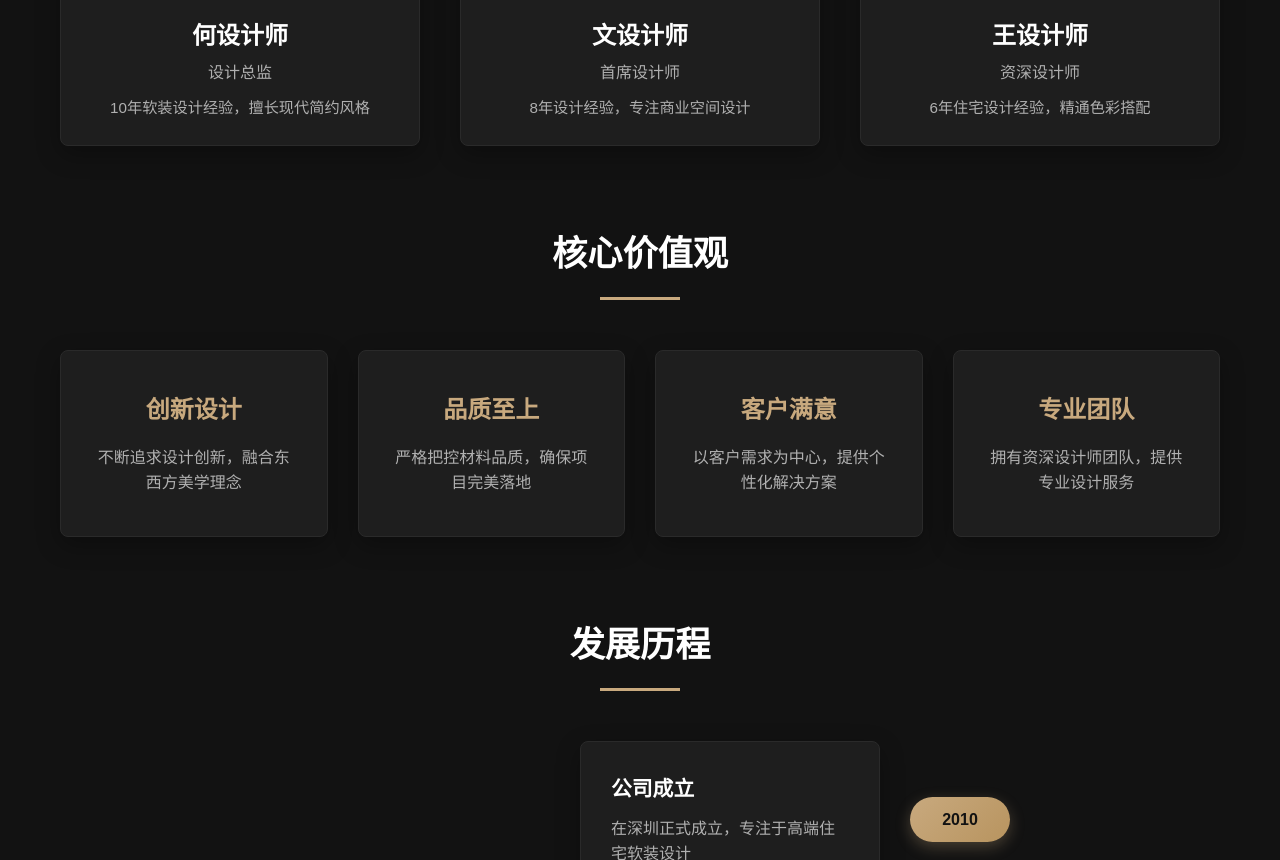
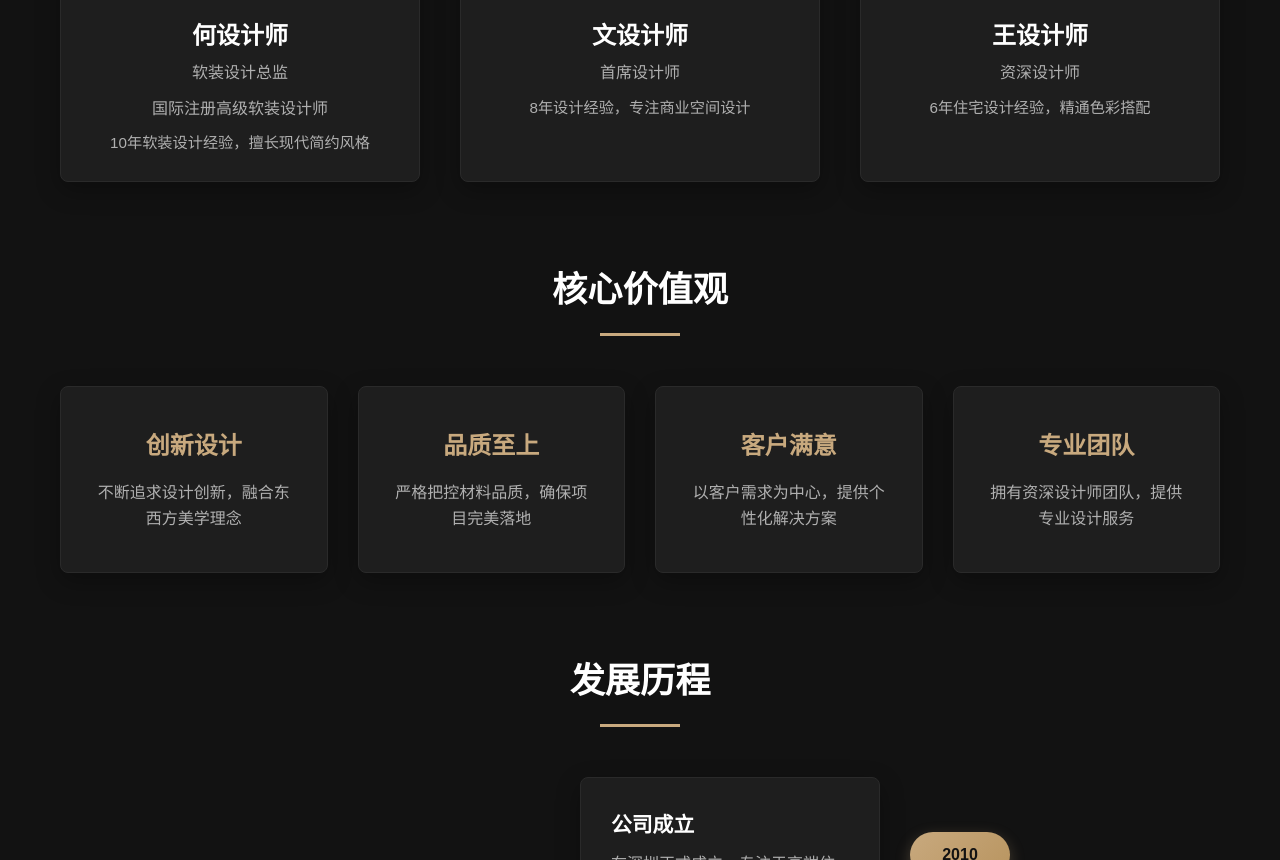
Before and after one commit to szgmrz/web, a plain HTML site: page about.html in a window 1280 px wide. Shown: the part 1187-2047 px from the top of the page. Drawn offline with Linux system fonts and the light colour scheme.

Commit message:
Add files via upload

```diff
--- a/about.html
+++ b/about.html
@@ -50,7 +50,8 @@
                         <div class="team-member">
                             <div class="member-photo"></div>
                             <h3>何设计师</h3>
-                            <p>设计总监</p>
+                            <p>软装设计总监</p>
+                            <p>国际注册高级软装设计师</p>
                             <p>10年软装设计经验，擅长现代简约风格</p>
                         </div>
                         <div class="team-member">
```
